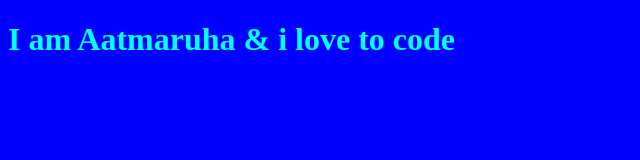
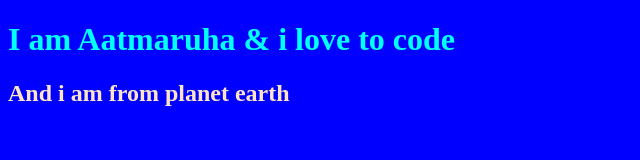
Before and after one commit to aatmaruhaGH/Learn, a plain HTML site: page index.html in a window 1280 px wide. Shown: the whole page, without its empty margins (0-640 px from the left). Drawn offline with Linux system fonts and the light colour scheme.

Commit message:
first commit

```diff
--- a/index.html
+++ b/index.html
@@ -7,5 +7,6 @@
 </head>
 <body style="background-color: blue;">
     <h1 style="color: aqua;">I am Aatmaruha & i love to code</h1>
+    <h2 style="color: bisque;">And i am from planet earth</h2>
 </body>
 </html>
```
